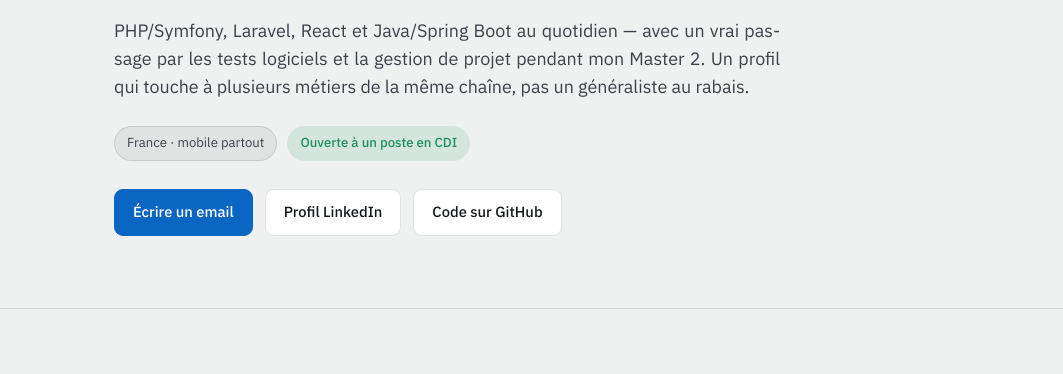
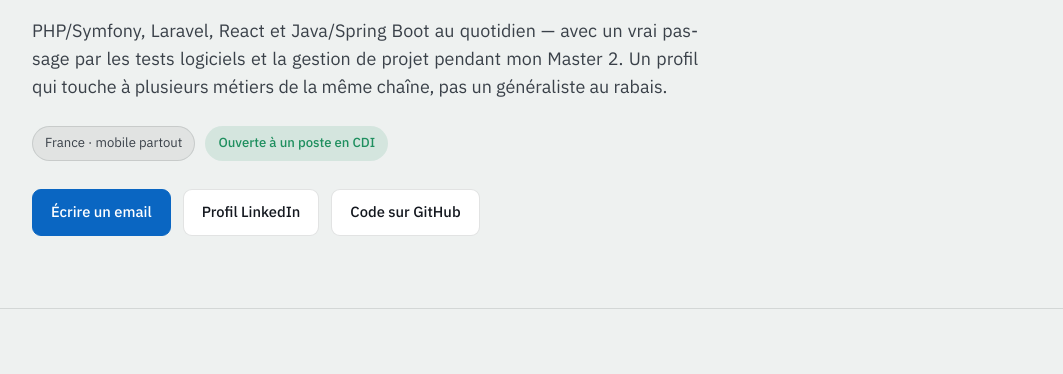
Before and after one commit to ndorekia94/portfolio, a plain HTML site: page index.html in a window 1280 px wide. Shown: the part 314-688 px from the top of the page, without its empty margins (108-1171 px from the left). Drawn offline with Linux system fonts and the light colour scheme.

Commit message:
ajustement pour differents écrans

```diff
--- a/css/styles.css
+++ b/css/styles.css
@@ -32,7 +32,7 @@ body{ margin:0; background:var(--paper); color:var(--ink);
   -webkit-font-smoothing:antialiased; line-height:1.55; }
 a{color:inherit;}
 h1,h2,h3{ font-family:'Fraunces', Georgia, 'Times New Roman', serif; text-wrap:balance; margin:0; color:var(--ink); }
-.wrap{ max-width:900px; margin-inline:auto; padding-inline:clamp(20px, 5vw, 32px); }
+.wrap{ max-width:1080px; margin-inline:auto; padding-inline:clamp(20px, 5vw, 40px); }
 .eyebrow{ font-family:'IBM Plex Mono', ui-monospace, monospace; font-size:0.78rem; letter-spacing:0.09em;
   text-transform:uppercase; color:var(--muted); margin:0 0 14px; }
 /* Nav */
```
